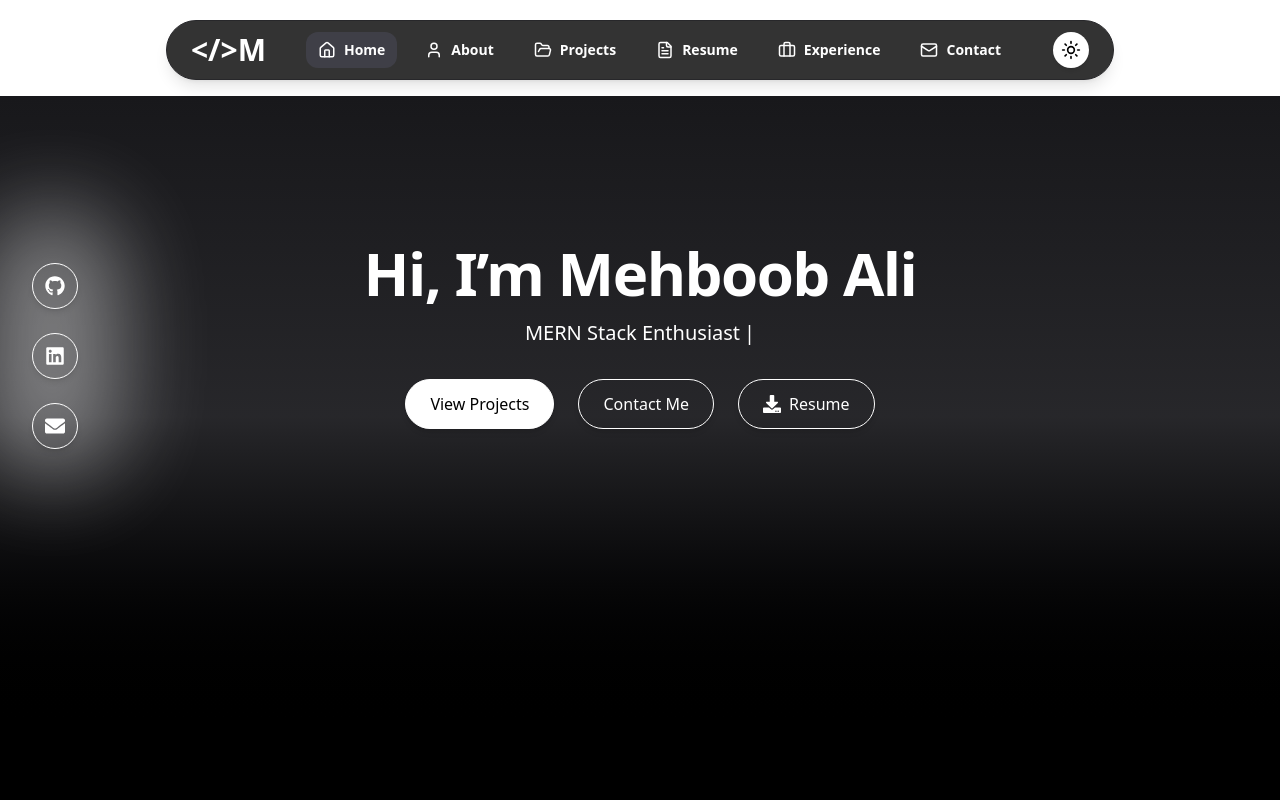
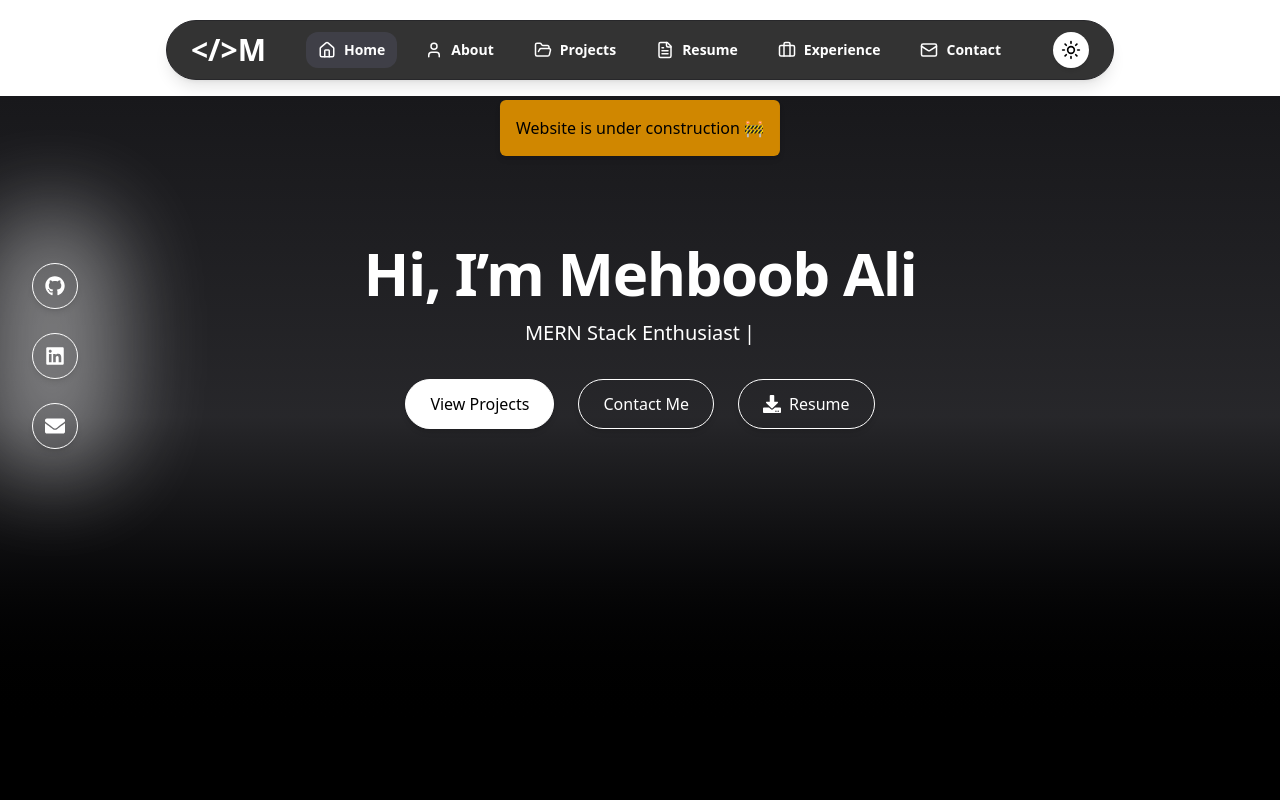
Before and after one commit to meali029/Portfolio, a React (Vite) app: page / in a window 1280 px wide. Shown: the top 800 px of the page. Built offline with nearby package versions, Linux system fonts and the light colour scheme.

Commit message:
notification component

```diff
--- a/src/components/Home/Hero.jsx
+++ b/src/components/Home/Hero.jsx
@@ -1,6 +1,7 @@
 import React, { useState, useEffect } from 'react';
 import { FaGithub, FaLinkedin, FaEnvelope, FaDownload } from 'react-icons/fa';
 import { motion } from 'framer-motion';
+import Notification from '../../components/Notification/Notification';
 
 const typingTexts = [
   "Full Stack Developer",
@@ -14,6 +15,7 @@ const Hero = ({ darkMode }) => {
   const [subIndex, setSubIndex] = useState(0);
   const [blink, setBlink] = useState(true);
   const [reverse, setReverse] = useState(false);
+  const [notification, setNotification] = useState(null);
 
   // Typewriter Effect
   useEffect(() => {
@@ -39,13 +41,20 @@ const Hero = ({ darkMode }) => {
   }, [subIndex, index, reverse]);
 
   // Blinking Cursor
-  useEffect(() => {
-    const blinkInterval = setInterval(() => {
-      setBlink((prev) => !prev);
-    }, 500);
-    return () => clearInterval(blinkInterval);
-  }, []);
-
+  // useEffect(() => {
+  //   const blinkInterval = setInterval(() => {
+  //     setBlink((prev) => !prev);
+  //   }, 500);
+  //   return () => clearInterval(blinkInterval);
+  // }, []);
+    // Function to trigger a notification
+    const triggerNotification = (message, type) => {
+      setNotification({ message, type });
+    };
+    useEffect(() => {
+      // Trigger a "Website under construction" notification on component mount
+      triggerNotification('Website is under construction 🚧', 'warning');
+    }, []);
   return (
     <section
     className={`relative  h-[45rem] md:h-[40rem] md:pt-0 md:pb-40 flex flex-col justify-center items-center text-center px-6 transition-colors duration-500 ${
@@ -156,7 +165,24 @@ const Hero = ({ darkMode }) => {
           Resume
         </a>
       </motion.div>
+       {/* Trigger Notifications Example */}
+       {/* <button
+        onClick={() => triggerNotification('N', 'info')}
+        className="mt-5 px-6 py-3 rounded-full bg-blue-500 text-white"
+      >
+        Show Notification
+      </button> */}
+
+      {/* Notification Display */}
     </motion.div>
+      {notification && (
+        <Notification
+          message={notification.message}
+          type={notification.type}
+          autoHide={true}
+          onClose={() => setNotification(null)}
+        />
+      )}
   </section>
 
   );
--- /dev/null
+++ b/src/components/Notification/Notification.jsx
@@ -0,0 +1,37 @@
+import React, { useState, useEffect } from 'react';
+import { BellOff } from 'lucide-react';
+
+const Notification = ({ message, type, autoHide, onClose }) => {
+//   useEffect(() => {
+//     if (autoHide) {
+//       const timer = setTimeout(() => onClose(),100000); // Hide after 5 seconds
+//       return () => clearTimeout(timer);
+//     }
+//   }, [autoHide, onClose]);
+
+  const getNotificationStyle = () => {
+    switch (type) {
+      case 'success':
+        return 'bg-green-500 text-white';
+      case 'info':
+        return 'bg-blue-500 text-white';
+      case 'warning':
+        return 'bg-yellow-600 text-black';
+      case 'error':
+        return 'bg-red-500 text-white';
+      default:
+        return 'bg-gray-500 text-white';
+    }
+  };
+
+  return (
+    <div className={`absolute top-1 left-1/2 transform -translate-x-1/2 p-4 rounded-md shadow-md ${getNotificationStyle()} transition-all duration-300`}>
+      <div className="flex justify-between items-center">
+        <p>{message}</p>
+        {/* <button onClick={onClose} className="ml-4 text-lg font-bold"><BellOff/></button> */}
+      </div>
+    </div>
+  );
+};
+
+export default Notification;
```
